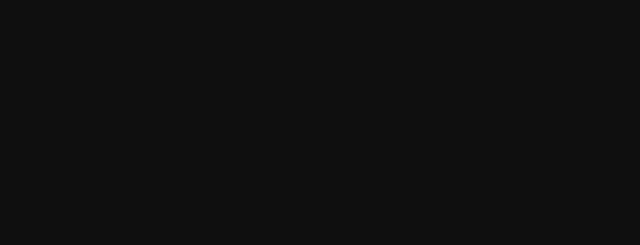
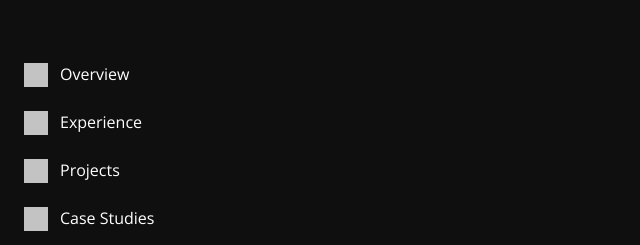
Before and after one commit to ChuzaWick420/Dashboard, a React (Vite) app: page /case_studies in a window 1280 px wide. Before the commit this address had no page. Shown: the part 205-450 px from the top of the page, without its empty margins (0-640 px from the left). Built offline with nearby package versions, Linux system fonts and the light colour scheme.

Commit message:
Added: pages for all other routes

```diff
--- a/src/App.jsx
+++ b/src/App.jsx
@@ -2,6 +2,9 @@ import { BrowserRouter, Route, Routes } from 'react-router-dom';
 import './index.css';
 import Layout from './pages/layout/layout';
 import Experience from './pages/experience/experience';
+import Overview from './pages/overview/overview';
+import Projects from './pages/projects/projects';
+import Case_Studies from './pages/case_studies/case_studies';
 
 function App() {
 
@@ -9,10 +12,10 @@ function App() {
     <BrowserRouter>
       <Routes>
         <Route path="/" element={<Layout />}>
-          {/* <Route path="overview" index element={} /> */}
+          <Route path="overview" index element={<Overview />} />
           <Route path="experience" element={<Experience />} />
-          {/* <Route path="projects" element={} /> */}
-          {/* <Route path="case_studies" element={} /> */}
+          <Route path="projects" element={<Projects />} />
+          <Route path="case_studies" element={<Case_Studies />} />
         </Route>
       </Routes>
     </BrowserRouter>
--- /dev/null
+++ b/src/pages/case_studies/case_studies.jsx
@@ -0,0 +1,9 @@
+import React from "react";
+
+function Case_Studies() {
+    return (
+        <div className="case_studies"></div>
+    );
+}
+
+export default Case_Studies;
--- /dev/null
+++ b/src/pages/overview/overview.jsx
@@ -0,0 +1,9 @@
+import React from "react";
+
+function Overview() {
+    return (
+        <div className="overview_container"></div>
+    );
+}
+
+export default Overview;
--- /dev/null
+++ b/src/pages/projects/projects.jsx
@@ -0,0 +1,9 @@
+import React from "react";
+
+function Projects() {
+    return (
+        <div className="projects_container"></div>
+    );
+}
+
+export default Projects;
```
